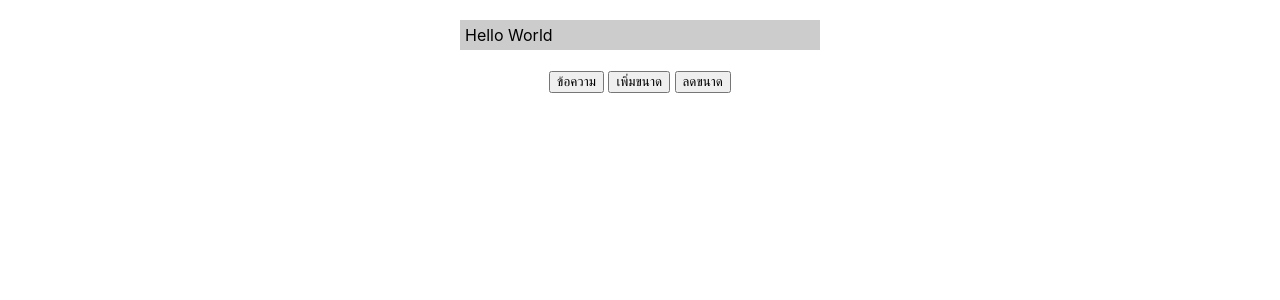
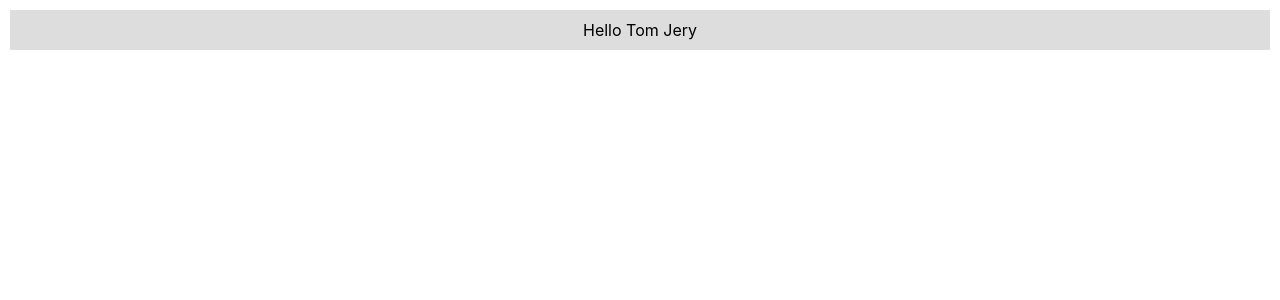
Before and after one commit to 15thatsawan/app1, a React (Create React App) app: page / in a window 1280 px wide. Shown: the top 300 px of the page. Built offline with nearby package versions, Linux system fonts and the light colour scheme.

Commit message:
context Function

```diff
--- a/src/App.js
+++ b/src/App.js
@@ -1,6 +1,11 @@
-import React from "react";
-import MessageBox from './state-func'
+import React from "react"
+import { userContext } from "./context"
+import Content from "./context-content"
 
 export default function App(){
-  return <MessageBox/>
+  return(
+    <userContext.Provider value={'Tom Jery'}>
+      <Content/>
+    </userContext.Provider>
+  )
 }
--- /dev/null
+++ b/src/context-content.js
@@ -0,0 +1,19 @@
+import React from 'react'
+import { userContext  } from "./context"
+
+export default function Content(){
+    let user = React.useContext(userContext)
+
+    const contentStyle = {
+        backgroundColor:'#ddd',
+        textAlign:'center',
+        margin:10,
+        padding:10
+    }
+
+    return (
+        <div style={contentStyle}>
+            <div>Hello {user}</div>
+        </div>
+    )
+}
--- /dev/null
+++ b/src/context.js
@@ -0,0 +1,3 @@
+import React,{createContext} from 'react'
+
+export const userContext = createContext()
```
